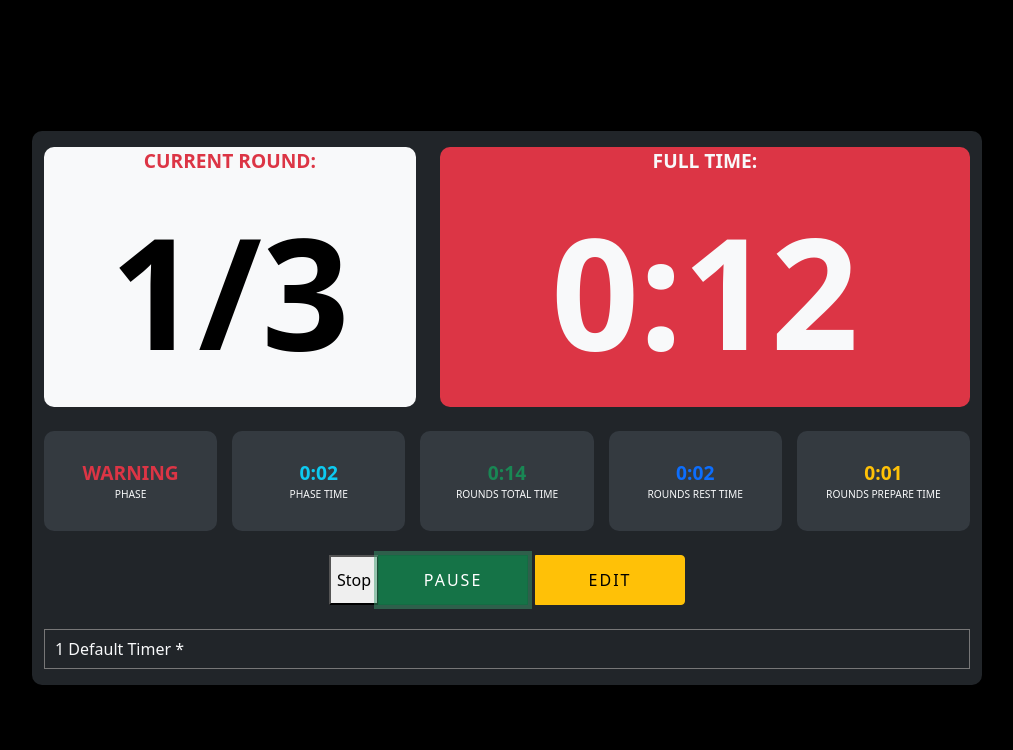
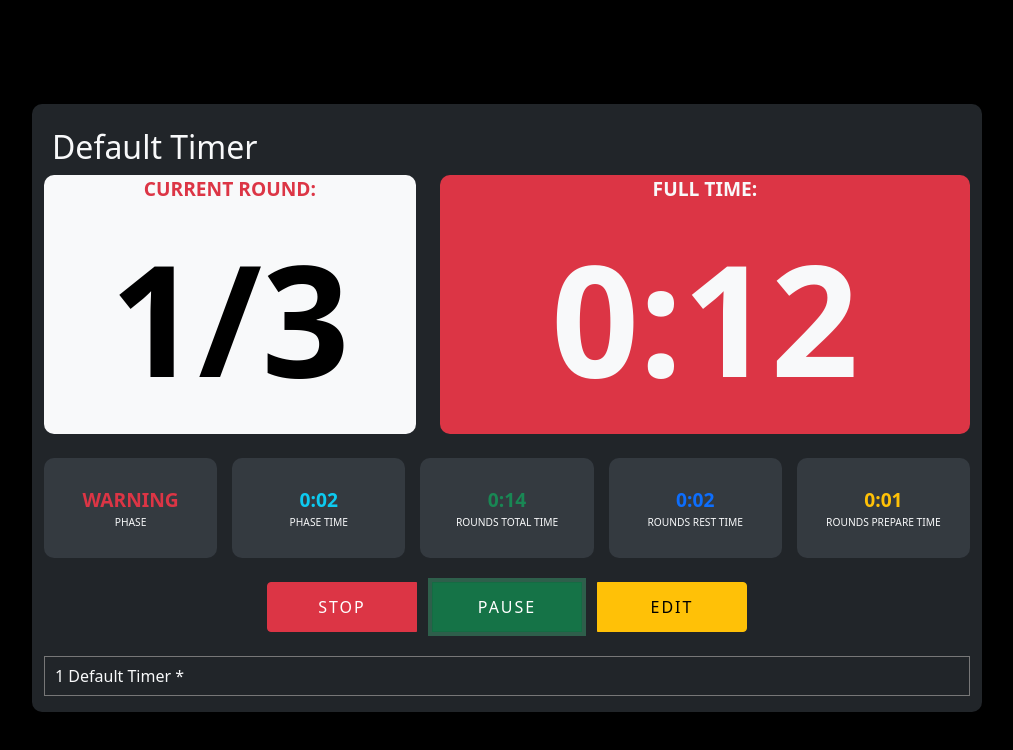
Before and after one commit to Omega24v/BoxingApp, a React (Create React App) app: page / in a window 1280 px wide. Both pictures are taken after a click on the button "START". Shown: the top 750 px of the page, without its empty margins (133-1146 px from the left). Built offline with nearby package versions, Linux system fonts and the light colour scheme.

Commit message:
add rect-bootstrap button element

```diff
--- a/src/components/timer/Timer.js
+++ b/src/components/timer/Timer.js
@@ -79,6 +79,7 @@ const Timer = props => {
     return (
         <>
             <Row className="mb-4">
+                <Col lg={12}><h2 className="timer-title m-2">{props.currTimer.name}</h2></Col>
                 <Col lg={5}>
                     <div className="timer-big current-round">
                         <span className="timer-big__text">Current Round: </span>
@@ -121,22 +122,23 @@ const Timer = props => {
                     <ButtonGroup aria-label="timer buttons">
                         {props.isRunning
                             ?
-                            <button>
+                            <Button variant="danger" className="me-3">
                                 Stop
-                            </button>
+                            </Button>
                             :
                             ''
                         }
-                        <Button variant="success" className="me-2 btn-start" onClick={handleTimer}>
+                        <Button variant="success" className="me-3 btn-start" onClick={handleTimer}>
                             {props.isRunning ? 'Pause' : 'Start'}
                         </Button>
                         <Button variant="warning" onClick={() => {setModalShow(true); props.edit()}}>Edit</Button>
                     </ButtonGroup>
                 </Col>
             </Row>
-
             <Row>
-                <Col><TimersList/></Col>
+                <Col>
+                    <TimersList/>
+                </Col>
             </Row>
 
             <ModalEdit show={modalShow} onHide={() => setModalShow(false)}/>
```
